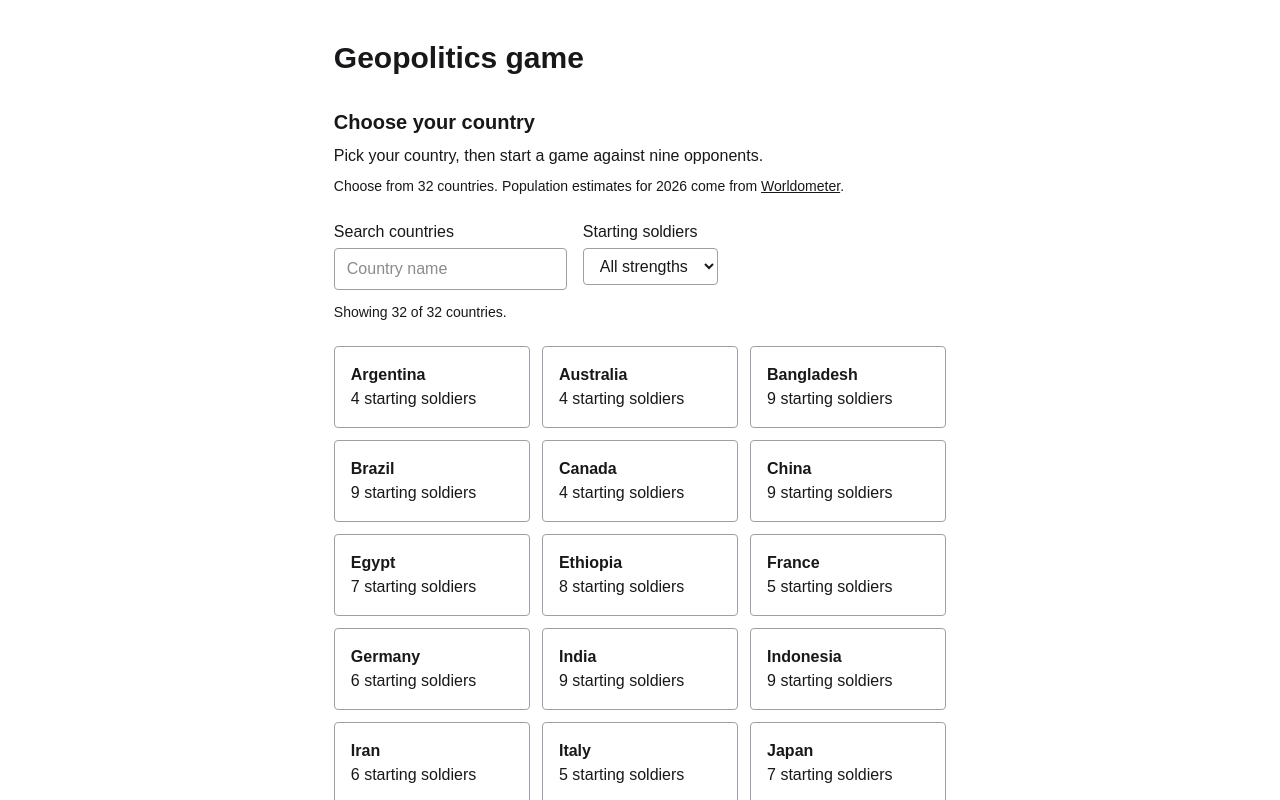
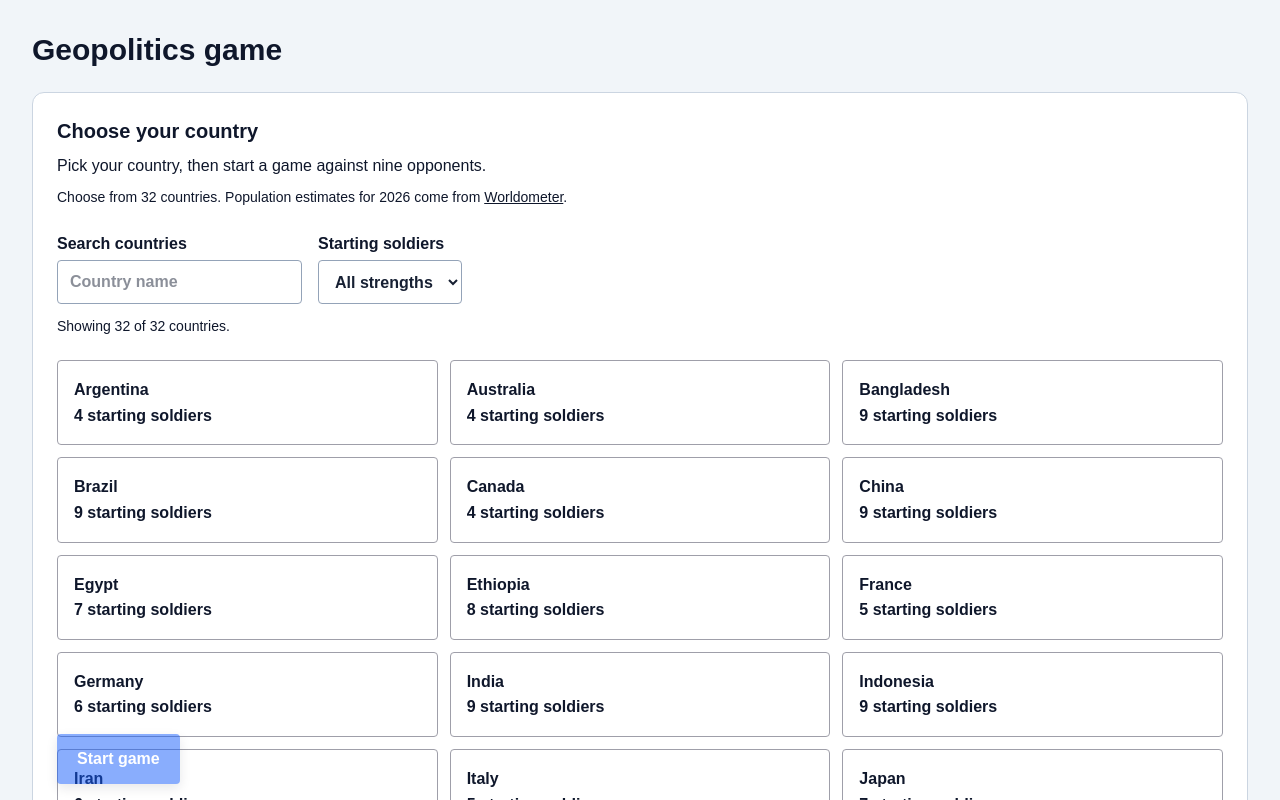
Before and after one commit to tgallie/geopolitics-game, a Next.js app: page / in a window 1280 px wide. Shown: the top 800 px of the page. Built offline with nearby package versions, Linux system fonts and the light colour scheme.

Commit message:
feat: simplify game interface and improve readability

```diff
--- a/src/app/globals.css
+++ b/src/app/globals.css
@@ -12,12 +12,6 @@
   --font-mono: var(--font-geist-mono);
 }
 
-@media (prefers-color-scheme: dark) {
-  :root {
-    --background: #0a0a0a;
-    --foreground: #ededed;
-  }
-}
 
 body {
   background: var(--background);
@@ -49,3 +43,18 @@ body {
 @media (prefers-reduced-motion: reduce) {
   .map-conflict, .map-impact, .map-capture { animation: none; }
 }
+
+body { background: #f1f5f9; color: #172033; line-height: 1.6; }
+.game-interface section[aria-label="Turn status"], .setup-panel, .move-panel { background: white; padding: 24px; border: 1px solid #cbd5e1; border-radius: 12px; }
+.game-interface button, .game-interface input, .game-interface select { min-height: 44px; font-size: 16px; }
+.game-interface input, .game-interface select { background: white; color: #172033; border-color: #94a3b8; max-width: 100%; }
+.game-interface button { font-weight: 600; }
+.game-interface button:disabled { cursor: not-allowed; }
+.game-interface :focus-visible { outline: 3px solid #2563eb; outline-offset: 3px; }
+.game-interface li { background: white; }
+.game-interface label { font-weight: 600; }
+.move-panel label { display: flex; flex-direction: column; gap: 6px; width: 100%; }
+.move-panel label select, .move-panel label input { margin-left: 0; width: 100%; }
+.event-list { max-height: 320px; overflow-y: auto; padding: 4px; }
+.start-game { position: sticky; bottom: 16px; box-shadow: 0 4px 12px #0f172a33; }
+@media (min-width: 1100px) { .play-layout { display: grid; grid-template-columns: minmax(0, 1fr) 320px; gap: 28px; align-items: start; } .play-layout:has(.move-panel) .move-panel { position: sticky; top: 16px; } .play-layout:not(:has(.move-panel)) { grid-template-columns: 1fr; } }
--- a/src/app/page.tsx
+++ b/src/app/page.tsx
@@ -120,10 +120,10 @@ export default function Home() {
   });
 
   return (
-    <main className="mx-auto max-w-5xl p-6 text-zinc-900 dark:text-zinc-100 sm:p-10">
+    <main className="game-interface mx-auto w-full max-w-7xl p-4 text-slate-900 sm:p-8">
       <h1 className="text-3xl font-bold">Geopolitics game</h1>
       {!game ? (
-        <section className="mt-8">
+        <section className="setup-panel mt-6">
           <h2 className="text-xl font-semibold">Choose your country</h2>
           <p className="mt-2">Pick your country, then start a game against nine opponents.</p>
           <p className="mt-2 text-sm">Choose from 32 countries. Population estimates for 2026 come from <a href="https://www.worldometers.info/world-population/population-by-country/" target="_blank" rel="noreferrer" className="underline">Worldometer</a>.</p>
@@ -160,7 +160,7 @@ export default function Home() {
             <p className="mt-5">Selected: <strong>{selectedCountry.name}</strong> · Population {selectedCountry.population.toLocaleString("en-ZA")} ({selectedCountry.populationYear}).</p>
           )}
           <button type="button" onClick={startGame} disabled={!selectedCountryId}
-            className="mt-6 rounded bg-blue-600 px-5 py-3 font-semibold text-white disabled:opacity-50">
+            className="start-game mt-6 rounded bg-blue-600 px-5 py-3 font-semibold text-white disabled:opacity-50">
             Start game
           </button>
         </section>
@@ -169,8 +169,8 @@ export default function Home() {
           <section className="mt-8 rounded border border-zinc-400 p-5" aria-label="Turn status">
             <div className="flex flex-wrap items-center justify-between gap-3">
               <div>
-                <h2 className="text-xl font-semibold">Round {game.round}: {currentPlayer?.name}</h2>
-                <p>Phase: {game.phase} · Reinforcements: {game.reinforcementsRemaining}</p>
+                <h2 className="text-xl font-semibold">{isMyTurn ? "Your turn" : `${currentPlayer?.name} is playing`} · Round {game.round}</h2>
+                <p className="mt-2 text-slate-600">{game.phase === "reinforcement" ? `Place ${game.reinforcementsRemaining} new soldiers.` : game.phase === "combat" ? "Battle in progress" : game.phase === "conquest" ? "Move soldiers into the captured country." : game.phase === "finished" ? "Game complete" : isMyTurn ? "Choose a target to attack, or end your turn." : "Watch the opponents, or use Play to continue."}</p>
               </div>
               {game.phase !== "finished" && !isMyTurn && (
                 <div className="flex flex-wrap items-center gap-2">
@@ -192,7 +192,7 @@ export default function Home() {
             {game.phase === "finished" && <p className="mt-3 font-bold">Winner: {game.players.find((player) => player.id === game.winnerId)?.name}</p>}
           </section>
 
-          <section className="mt-8" aria-label="Game board">
+          <div className="play-layout"><section className="mt-6" aria-label="Game board">
             <h2 className="text-2xl font-semibold">Game board</h2>
             <p className="mb-4 mt-2">Click a square marker to choose your source or attack target. The number shows soldiers.</p>
             <WorldGameMap game={game} fromId={fromId} toId={toId} onSelect={selectOnMap} />
@@ -211,7 +211,7 @@ export default function Home() {
           </section>
 
           {isMyTurn && (
-            <section className="mt-8 rounded border border-zinc-400 p-5" aria-label="Your move">
+            <section className="move-panel mt-6 rounded border border-zinc-400 p-5" aria-label="Your move">
               <h2 className="text-xl font-semibold">Your move</h2>
               {game.phase === "reinforcement" && <p className="mt-2">Place your {game.reinforcementsRemaining} reinforcements before taking an action.</p>}
               {(game.phase === "reinforcement" || game.phase === "action") && (
@@ -273,9 +273,10 @@ export default function Home() {
             </section>
           )}
 
+          </div>
           <section className="mt-8" aria-label="Game events">
             <h2 className="text-xl font-semibold">What happened</h2>
-            <ol className="mt-3 space-y-2" aria-live="polite">
+            <ol className="event-list mt-3 space-y-2" aria-live="polite">
               {[...game.events].reverse().slice(0, 20).map((event) => (
                 <li key={event.sequence} className="rounded border border-zinc-300 p-3 dark:border-zinc-700">
                   <span className="font-semibold">Round {event.round}:</span> {event.message}
```
